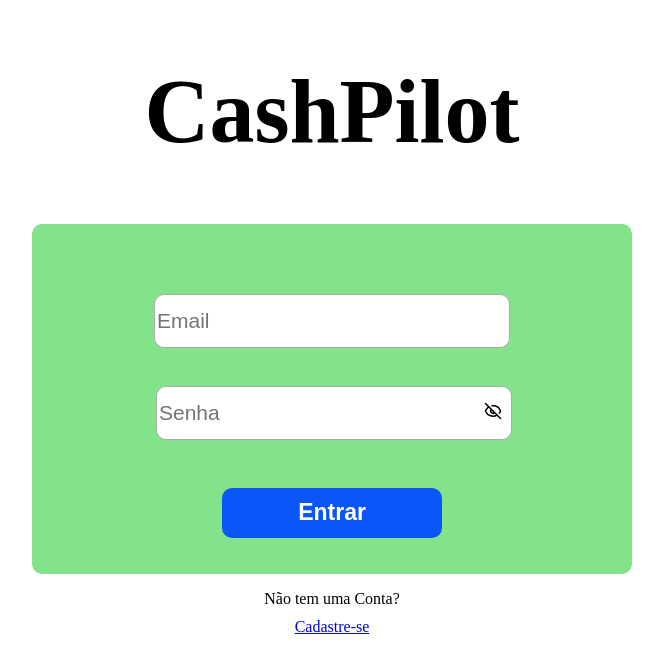
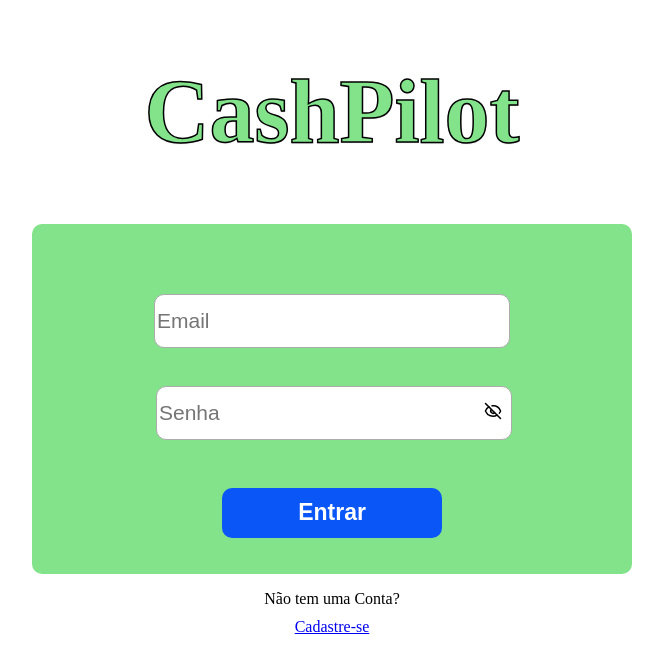
Before and after one commit to blesstherodrigo/cashpilot, a React (Create React App) app in the folder client/: page / in a window 1280 px wide. Shown: the top 670 px of the page, without its empty margins (308-971 px from the left). Built offline with nearby package versions, Linux system fonts and the light colour scheme.

Commit message:
pequenas mudanças

```diff
--- a/client/src/App.tsx
+++ b/client/src/App.tsx
@@ -1,11 +1,11 @@
 // src/App.tsx
 
 import { BrowserRouter as Router, Routes, Route } from 'react-router-dom';
-import TelaLogin from './pages/TelaLogin'
+import TelaLogin from './pages/TelaLogin';
 import TelaRegister from './pages/TelaRegister';
 import TelaInicio from './pages/TelaInicio/TelaInicio';
 import TelaProfile from './pages/TelaProfile';
-import TelaGastos from './pages/TelaGastos';
+import TelaGastos from './pages/TelaGastos/TelaGastos';
 import TelaSuporte from './pages/TelaSuporte';
 
 function App() {
--- a/client/src/components/ui/GastoItem.tsx
+++ b/client/src/components/ui/GastoItem.tsx
@@ -1,8 +1,6 @@
 // src/components/ui/GastoItem.tsx
-import { Gasto } from '../../pages/TelaGastos';
+import { Gasto } from '../../pages/TelaGastos/TelaGastos';
 import api from '../../services/Api';
-
-
 
 interface Props {
   gasto: Gasto;
--- a/client/src/components/ui/ModalGasto.tsx
+++ b/client/src/components/ui/ModalGasto.tsx
@@ -1,7 +1,7 @@
 // src/components/ModalGasto.tsx
 import { useState } from 'react';
 import api from '../../services/Api';
-import { Gasto } from '../../pages/TelaGastos';
+import { Gasto } from '../../pages/TelaGastos/TelaGastos';
 
 
 interface Props {
--- a/client/src/components/ui/TitlePilot.css
+++ b/client/src/components/ui/TitlePilot.css
@@ -1,5 +1,11 @@
 .title {
   text-align: center;
   font-size: 90px;
-  font-family: bold;
+  font-weight: bold;
+  color: hwb(125 51% 11%);
+
+  -webkit-text-stroke: 1.5px black;
+  -webkit-text-fill-color: hwb(125 51% 11%); /* Para garantir o preenchimento da cor */
+  text-shadow:
+    0 1px 1px rgba(0, 0, 0, 0.25);
 }
--- a/client/src/pages/TelaLogin.tsx
+++ b/client/src/pages/TelaLogin.tsx
@@ -8,7 +8,6 @@ export default function TelaLogin() {
     <div>
       <Title />
       <LoginForm />
-
     </div>
   );
 }
```
Also changed, not shown: client/src/pages/TelaGastos/TelaGastos.tsx (renamed from client/src/pages/TelaGastos.tsx, +5 -6 lines), client/src/pages/TelaGastos/TelaGastos.css (renamed from client/src/components/ui/TelaGastos.css).
